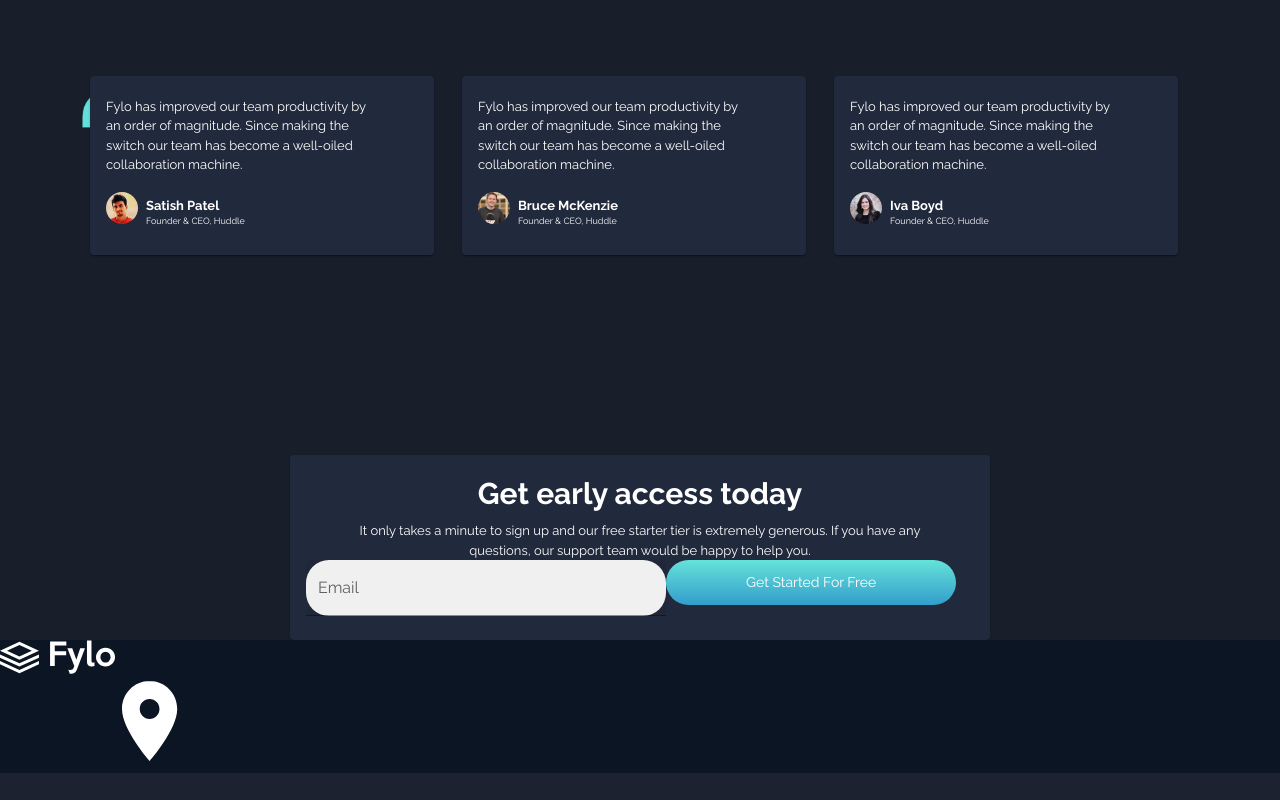
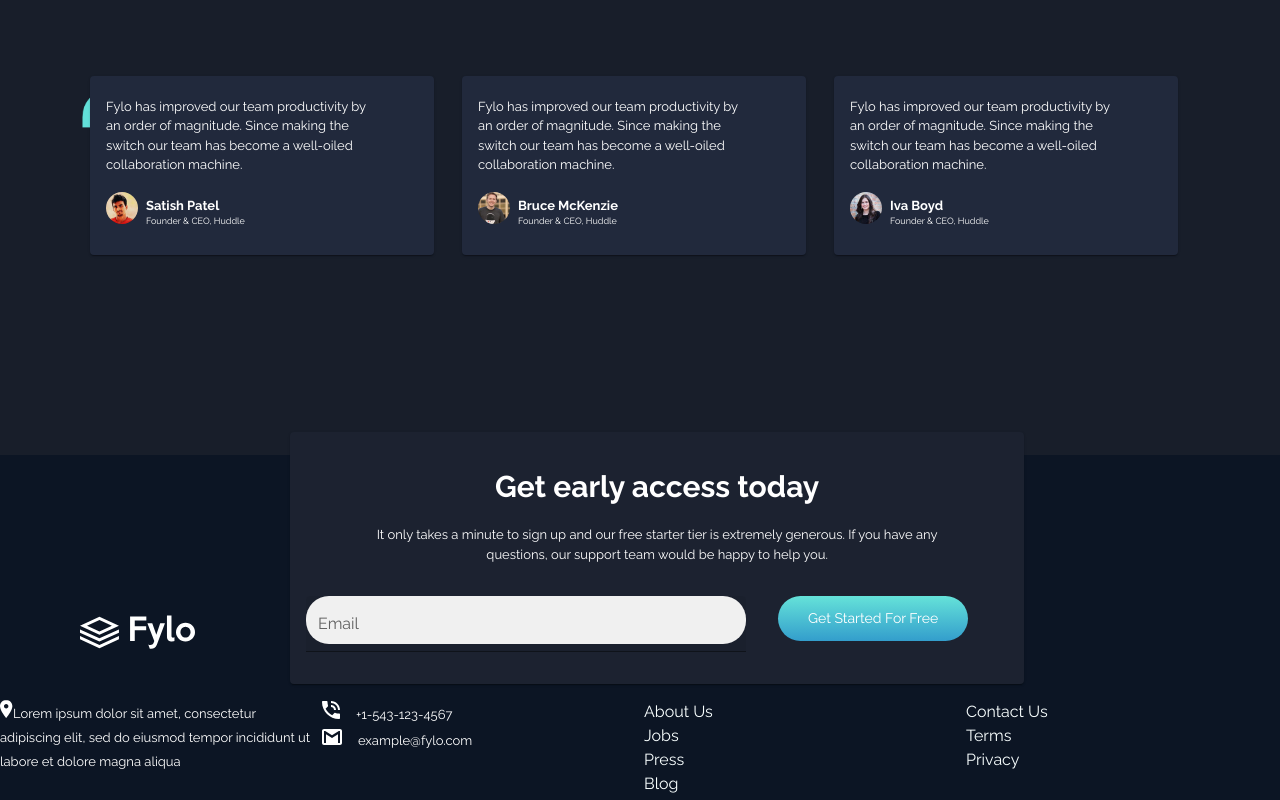
Before and after one commit to kenertj/fylo-dark-theme-landing, a React (Create React App) app: page / in a window 1280 px wide. Shown: the part 2208-3008 px from the top of the page. Before the commit the page ends 2981 px from the top, so only its background shows below. Built offline with nearby package versions, Linux system fonts and the light colour scheme.

Commit message:
Changes in footer and Getstarted section

```diff
--- a/src/components/Footer.js
+++ b/src/components/Footer.js
@@ -1,6 +1,6 @@
 import React from 'react'
 import Grid from '@mui/material/Unstable_Grid2';
-import { Box, Typography, Card, CardContent, TextField, Button } from '@mui/material';
+import { Box, Typography, Card, CardContent, TextField, Button, Link } from '@mui/material';
 import Logo from '../assets/logo.svg';
 import IconLocation from '../assets/icon-location.svg';
 import IconPhone from '../assets/icon-phone.svg';
@@ -8,37 +8,138 @@ import IconEmail from '../assets/icon-email.svg';
 
 const Footer = () => {
     return (
+
         <Box>
+
             <Box
                 component="img"
                 sx={{
                     height: 34,
+                    mt: "20vh",
+                    ml: "10vh"
                 }}
                 alt="Logo"
                 src={Logo}
             />
-            <Grid container spacing={3}>
+            <Grid container spacing={1} sx={{
+                mt: '5vh'
+            }}>
                 <Grid item xs>
                     <Box
-                        display="flex"
+                        display="inline-block"
                         justifyContent="center"
                         alignItems="center"
                         position="relative"
-                        minHeight="10vh"
+                        minHeight="1vh"
                         component="img"
                         margin="auto"
                         alt="Logo"
+
                         src={IconLocation}
 
                     />
+                    <Typography fontSize="13px" fontWeight="200" color="white" mt="5px" textAlign="center" display="inline">Lorem ipsum dolor sit amet, consectetur <br /> adipiscing elit, sed do eiusmod tempor incididunt ut labore et dolore magna aliqua</Typography>
                 </Grid>
                 <Grid item xs>
+                    <Box
+                        display="inline-block"
+                        justifyContent="center"
+                        alignItems="center"
+                        position="relative"
+                        minHeight="1vh"
+                        component="img"
+                        margin="auto"
+                        alt="Logo"
+                        src={IconPhone}
 
+                    />
+                    <Typography fontSize="13px" fontWeight="200" color="white" mt="5px" textAlign="center" display="inline-block" ml="2vh">+1-543-123-4567</Typography>
+                    <br />
+                    <Box
+                        display="inline-block"
+                        justifyContent="center"
+                        alignItems="center"
+                        position="relative"
+                        minHeight="1vh"
+                        component="img"
+                        margin="auto"
+                        alt="Logo"
+                        src={IconEmail}
+
+                    />
+                    <Typography fontSize="13px" fontWeight="200" color="white" mt="5px" textAlign="center" display="inline-block" ml="2vh">example@fylo.com</Typography>
                 </Grid>
                 <Grid item xs>
+                    <Link href="#" sx={{
+                        textDecoration: 'none',
+                        color: '#f9ffff',
+                        fontWeight: '400',
+                        ':hover': {
+                            fontWeight: '700',
 
+                        },
+                    }}>About Us</Link>
+                    <br />
+                    <Link href="#" sx={{
+                        textDecoration: 'none',
+                        color: '#f9ffff',
+                        fontWeight: '400',
+                        ':hover': {
+                            fontWeight: '700',
+
+                        },
+                    }}>Jobs</Link>
+                    <br />
+                    <Link href="#" sx={{
+                        textDecoration: 'none',
+                        color: '#f9ffff',
+                        fontWeight: '400',
+                        ':hover': {
+                            fontWeight: '700',
+
+                        },
+                    }}>Press</Link>
+                    <br />
+                    <Link href="#" sx={{
+                        textDecoration: 'none',
+                        color: '#f9ffff',
+                        fontWeight: '400',
+                        ':hover': {
+                            fontWeight: '700',
+
+                        },
+                    }}>Blog</Link>
                 </Grid>
                 <Grid item xs>
+                    <Link href="#" sx={{
+                        textDecoration: 'none',
+                        color: '#f9ffff',
+                        fontWeight: '400',
+                        ':hover': {
+                            fontWeight: '700',
+
+                        },
+                    }}>Contact Us</Link>
+                    <br />
+                    <Link href="#" sx={{
+                        textDecoration: 'none',
+                        color: '#f9ffff',
+                        fontWeight: '400',
+                        ':hover': {
+                            fontWeight: '700',
+
+                        },
+                    }}>Terms</Link>
+                    <br />
+                    <Link href="#" sx={{
+                        textDecoration: 'none',
+                        color: '#f9ffff',
+                        fontWeight: '400',
+                        ':hover': {
+                            fontWeight: '700',
+
+                        },
+                    }}>Privacy</Link>
 
 
                 </Grid>
--- a/src/components/Getstarted.js
+++ b/src/components/Getstarted.js
@@ -7,25 +7,34 @@ const Getstarted = () => {
     return (
         <Box sx={{
             margin: '0 auto',
-            maxWidth: '700px'
+            maxWidth: '700px',
+
+
+
         }}>
-            <Grid>
+            <Grid sx={{
+                position: 'absolute',
+                top: '330vh'
+            }}>
                 <Grid xs={12}>
-                    <Card sx={{ maxWidth: '100vh', backgroundColor: '#21293c' }}>
+                    <Card sx={{ maxWidth: '100vh', backgroundColor: '#1c2230' }}>
                         <CardContent>
-                            <Typography fontSize="30px" fontWeight="700" color="white" textAlign="center">Get early access today</Typography>
-                            <Typography fontSize="13px" fontWeight="200" color="white" mt="5px" textAlign="center">It only takes a minute to sign up and our free starter tier is extremely generous. If you have any <br /> questions, our support team would be happy to help you.</Typography>
-                            <TextField id="filled-basic" label="Email" variant="filled" sx={{
+                            <Typography fontSize="30px" fontWeight="700" color="white" mt="2vh" textAlign="center">Get early access today</Typography>
+                            <Typography fontSize="13px" fontWeight="200" color="white" mt="2vh" mb="4vh" textAlign="center">It only takes a minute to sign up and our free starter tier is extremely generous. If you have any <br /> questions, our support team would be happy to help you.</Typography>
+                            <TextField id="filled-basic" type="email" label="Email" variant="filled" sx={{
                                 backgroundColor: 'white',
                                 borderRadius: '23px',
-                                minWidth: '45vh',
-                                maxHeight: '7vh'
+                                minWidth: '55vh',
+                                maxHeight: '6vh',
+                                mb: '2vh'
                             }} />
                             <Button sx={{
                                 position: "relative",
                                 color: 'white',
                                 borderRadius: '23px',
-                                padding: '10px 80px',
+                                padding: '10px 30px',
+                                ml: '4vh',
+                                mr: '5vh',
                                 textTransform: 'none',
                                 backgroundImage: 'linear-gradient(#65e2d9,#339ecc)',
                                 ':hover': {
```
